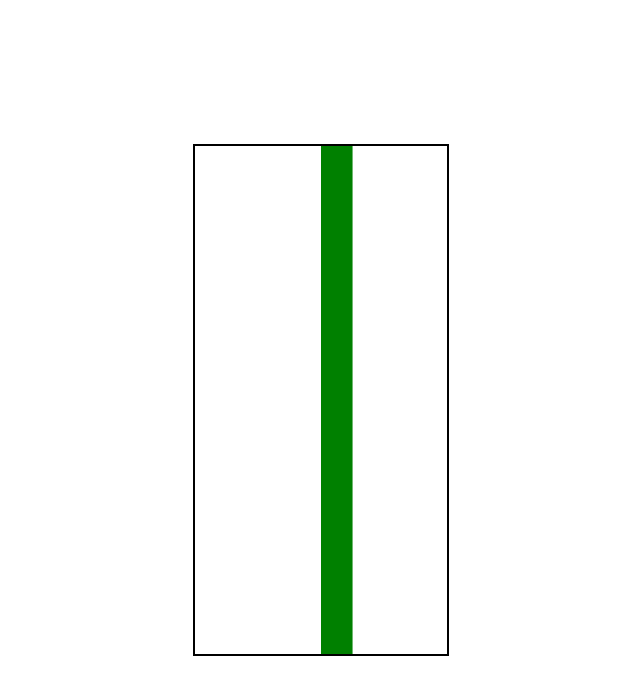
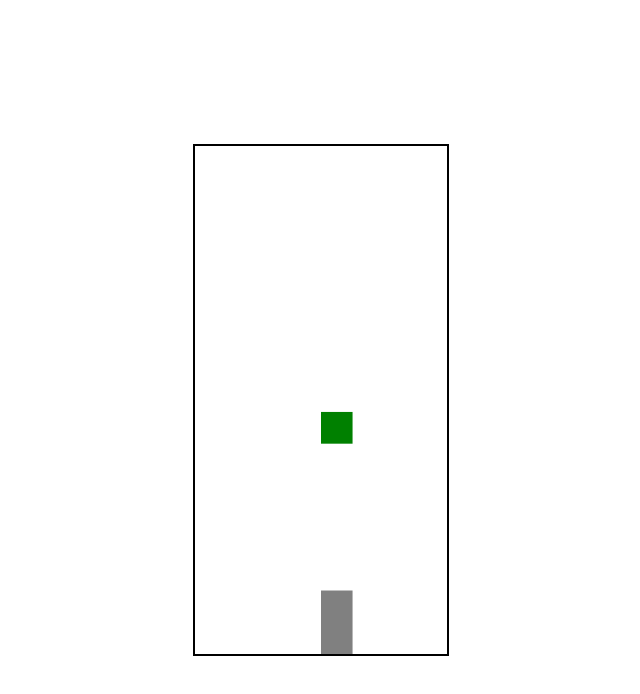
Before and after one commit to MFajru/tetris-wannabe, a website: page index.html in a window 1280 px wide. Shown: the whole page, without its empty margins (319-959 px from the left). Drawn offline with Linux system fonts and the light colour scheme.

Commit message:
feat: able to stack rectangle on x and y axis

```diff
--- a/index.js
+++ b/index.js
@@ -1,56 +1,55 @@
 var index = function () {
     var canvas = document.getElementById("myCanvas");
     var ctx = canvas.getContext("2d");
-    var fallSpeed = 2;
-    var moveSpeed = 2;
+    var isColliding = false;
+    var isEnd = false;
+    var fallSpeed = 4;
     var rectSize = 32;
     var x = canvas.width / 2;
     var y = 0;
-    var direction = { left: false, right: false };
-    ctx.fillStyle = "green";
+    var highestBlock = { x: canvas.width, y: canvas.height };
     var rectStack = [];
-    var rectFallAnimate = function () {
-        if (rectStack[rectStack.length - 1] &&
-            rectStack[rectStack.length - 1].y == fallSpeed) {
+    var gameLoop = function () {
+        ctx.clearRect(0, 0, canvas.width, canvas.height);
+        ctx.fillStyle = "gray";
+        rectStack.forEach(function (placedBlock) {
+            ctx.fillRect(placedBlock.x, placedBlock.y, rectSize, rectSize);
+            if (x == placedBlock.x && placedBlock.y < rectSize) {
+                isEnd = true;
+                return;
+            }
+            if (x == placedBlock.x && y + rectSize >= placedBlock.y) {
+                console.log(x, placedBlock.x);
+                isColliding = true;
+                return;
+            }
+        });
+        if (isEnd) {
             return;
         }
-        // moveBlock();
-        // ctx.clearRect(0, 0, canvas.width, rectSize + y);
+        ctx.fillStyle = "green";
+        if (y >= canvas.height - rectSize) {
+            isColliding = true;
+        }
+        if (isColliding) {
+            rectStack.push({ x: x, y: y });
+            x = canvas.width / 2;
+            y = 0;
+            isColliding = false;
+        }
+        else {
+            y += fallSpeed;
+        }
+        if (rectStack[rectStack.length - 1] &&
+            rectStack[rectStack.length - 1].y <= highestBlock.y) {
+            highestBlock.x = rectStack[rectStack.length - 1].x;
+            highestBlock.y = rectStack[rectStack.length - 1].y;
+        }
         ctx.fillRect(x, y, rectSize, rectSize);
-        y += fallSpeed;
-        // if (
-        //   (rectStack[rectStack.length - 1] &&
-        //     x != rectStack[rectStack.length - 1].x - rectSize &&
-        //     y >= rectStack[rectStack.length - 1].y - rectSize) ||
-        //   y > canvas.height - rectSize
-        // ) {
-        //   rectStack.push({ x: x, y: y });
-        //   y = 0;
-        //   // fallingRect = null;
-        //   x = canvas.width / 2 - rectSize / 2;
-        //   requestAnimationFrame(rectFallAnimate);
-        //   return;
-        // }
-        if (y > canvas.height - rectSize) {
-            rectStack.push({ x: x, y: y });
-            y = 0;
-            x = canvas.width / 2;
-            requestAnimationFrame(rectFallAnimate);
-            return;
-        }
-        requestAnimationFrame(rectFallAnimate);
-    };
-    var moveBlock = function () {
-        if (direction.left && x > 0) {
-            x -= rectSize;
-            return;
-        }
-        if (direction.right && x < canvas.width - rectSize) {
-            x += rectSize;
-            return;
-        }
+        requestAnimationFrame(gameLoop);
     };
     document.onkeydown = function (e) {
+        console.log(highestBlock);
         if (e.key == "ArrowLeft" && x > 0) {
             x -= rectSize;
         }
@@ -58,14 +57,6 @@ var index = function () {
             x += rectSize;
         }
     };
-    // document.onkeyup = (e) => {
-    //   if (e.key == "ArrowLeft") {
-    //     direction.left = false;
-    //   }
-    //   if (e.key == "ArrowRight") {
-    //     direction.right = false;
-    //   }
-    // };
-    requestAnimationFrame(rectFallAnimate);
+    gameLoop();
 };
 index();
--- a/index.ts
+++ b/index.ts
@@ -2,67 +2,68 @@ const index = () => {
   const canvas = document.getElementById("myCanvas") as HTMLCanvasElement;
   const ctx = canvas.getContext("2d") as CanvasRenderingContext2D;
 
-  const fallSpeed = 2;
-  const moveSpeed = 2;
+  let isColliding = false;
+  let isEnd = false;
+  const fallSpeed = 4;
   const rectSize = 32;
   let x = canvas.width / 2;
   let y = 0;
-  let direction = { left: false, right: false };
 
-  ctx.fillStyle = "green";
-
+  const highestBlock = { x: canvas.width, y: canvas.height };
   let rectStack: { x: number; y: number }[] = [];
 
-  const rectFallAnimate = () => {
+  const gameLoop = () => {
+    ctx.clearRect(0, 0, canvas.width, canvas.height);
+    ctx.fillStyle = "gray";
+
+    rectStack.forEach((placedBlock) => {
+      ctx.fillRect(placedBlock.x, placedBlock.y, rectSize, rectSize);
+
+      if (x == placedBlock.x && placedBlock.y < rectSize) {
+        isEnd = true;
+        return;
+      }
+      if (x == placedBlock.x && y + rectSize >= placedBlock.y) {
+        console.log(x, placedBlock.x);
+        isColliding = true;
+        return;
+      }
+    });
+
+    if (isEnd) {
+      return;
+    }
+
+    ctx.fillStyle = "green";
+
+    if (y >= canvas.height - rectSize) {
+      isColliding = true;
+    }
+
+    if (isColliding) {
+      rectStack.push({ x: x, y: y });
+      x = canvas.width / 2;
+      y = 0;
+      isColliding = false;
+    } else {
+      y += fallSpeed;
+    }
+
     if (
       rectStack[rectStack.length - 1] &&
-      rectStack[rectStack.length - 1].y == fallSpeed
+      rectStack[rectStack.length - 1].y <= highestBlock.y
     ) {
-      return;
+      highestBlock.x = rectStack[rectStack.length - 1].x;
+      highestBlock.y = rectStack[rectStack.length - 1].y;
     }
-    // moveBlock();
-    // ctx.clearRect(0, 0, canvas.width, rectSize + y);
     ctx.fillRect(x, y, rectSize, rectSize);
-    y += fallSpeed;
 
-    // if (
-    //   (rectStack[rectStack.length - 1] &&
-    //     x != rectStack[rectStack.length - 1].x - rectSize &&
-    //     y >= rectStack[rectStack.length - 1].y - rectSize) ||
-    //   y > canvas.height - rectSize
-    // ) {
-    //   rectStack.push({ x: x, y: y });
-
-    //   y = 0;
-    //   // fallingRect = null;
-    //   x = canvas.width / 2 - rectSize / 2;
-    //   requestAnimationFrame(rectFallAnimate);
-    //   return;
-    // }
-
-    if (y > canvas.height - rectSize) {
-      rectStack.push({ x: x, y: y });
-
-      y = 0;
-      x = canvas.width / 2;
-      requestAnimationFrame(rectFallAnimate);
-      return;
-    }
-    requestAnimationFrame(rectFallAnimate);
-  };
-
-  const moveBlock = () => {
-    if (direction.left && x > 0) {
-      x -= rectSize;
-      return;
-    }
-    if (direction.right && x < canvas.width - rectSize) {
-      x += rectSize;
-      return;
-    }
+    requestAnimationFrame(gameLoop);
   };
 
   document.onkeydown = (e) => {
+
+    console.log(highestBlock);
     if (e.key == "ArrowLeft" && x > 0) {
       x -= rectSize;
     }
@@ -70,15 +71,8 @@ const index = () => {
       x += rectSize;
     }
   };
-  // document.onkeyup = (e) => {
-  //   if (e.key == "ArrowLeft") {
-  //     direction.left = false;
-  //   }
-  //   if (e.key == "ArrowRight") {
-  //     direction.right = false;
-  //   }
-  // };
-  requestAnimationFrame(rectFallAnimate);
+
+  gameLoop();
 };
 
 index();
```
Also changed, not shown: output.css.
